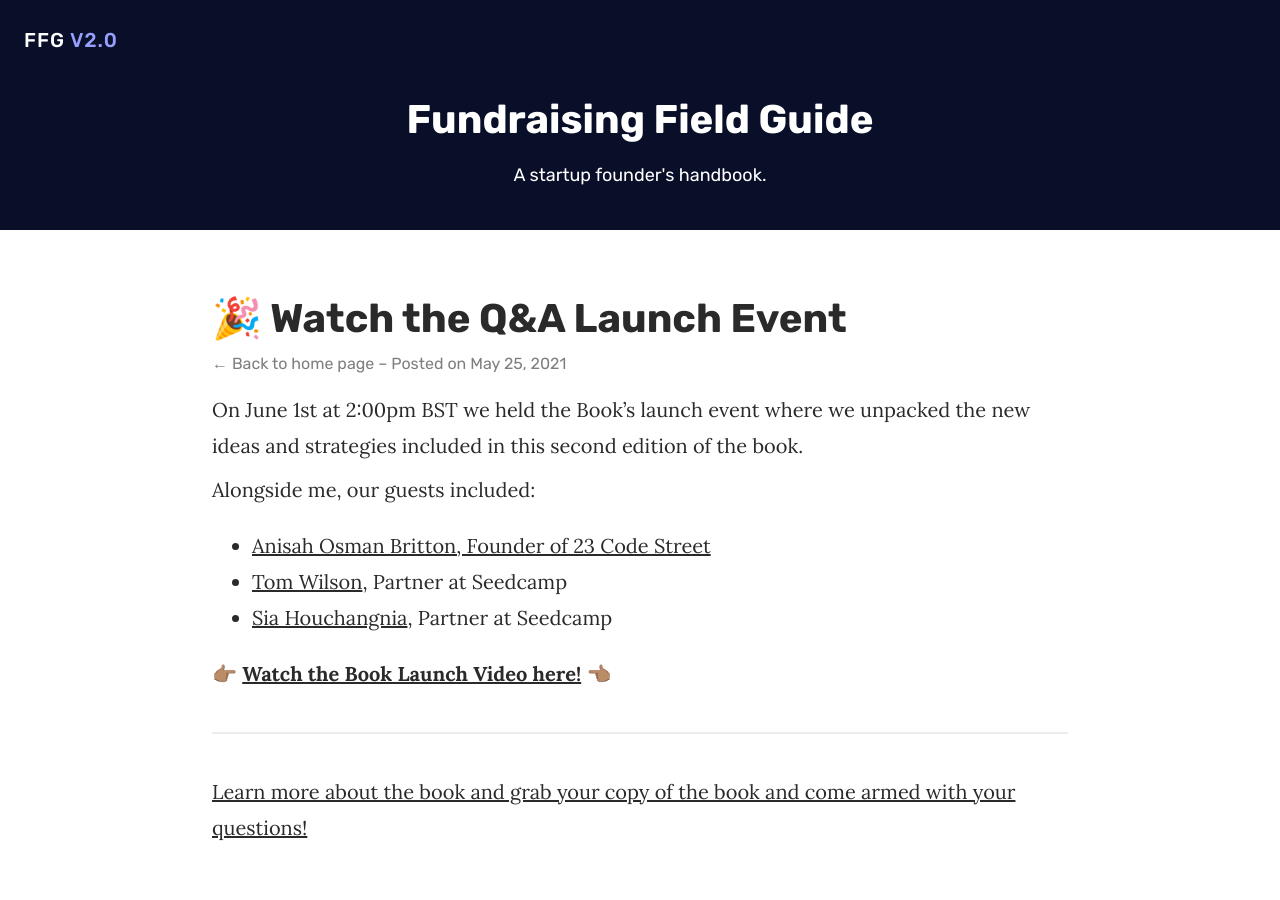
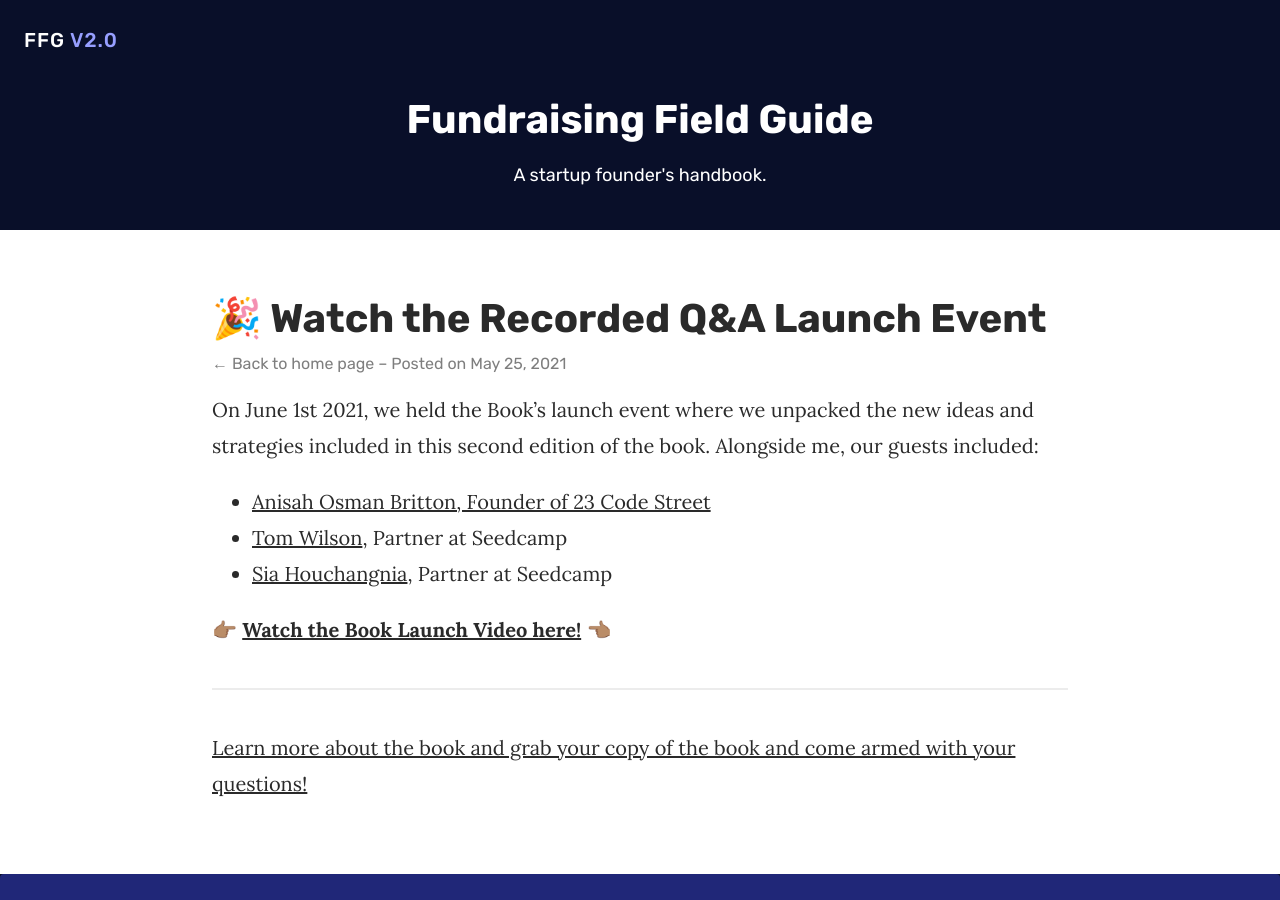
Before and after one commit to matthewcobb/ffg, a Jekyll site: the page built from _posts/2021-04-30-another-post.md, in a window 1280 px wide and 900 px high. Built offline with Jekyll 4.4.1, drawn with Linux system fonts in a browser that asks for light colours.

Commit message:
Update from Forestry.io Carlos Espinal updated _posts/2021-04-30-another-post.md

```diff
--- a/_posts/2021-04-30-another-post.md
+++ b/_posts/2021-04-30-another-post.md
@@ -1,13 +1,11 @@
 ---
-title: "\U0001F389 Watch the Q&A Launch Event"
+title: "\U0001F389 Watch the Recorded Q&A Launch Event"
 date: 2021-05-25T13:10:00.000+00:00
 layout: post
 featured_image: ''
 
 ---
-On June 1st at 2:00pm BST we held the Book's launch event where we unpacked the new ideas and strategies included in this second edition of the book.
-
-Alongside me, our guests included:
+On June 1st 2021, we held the Book's launch event where we unpacked the new ideas and strategies included in this second edition of the book. Alongside me, our guests included:
 
 * [Anisah Osman Britton, Founder of 23 Code Street](https://www.linkedin.com/in/anisahob/)
 * [Tom Wilson](https://www.linkedin.com/in/tomwilsonseedcamp/), Partner at Seedcamp
```
